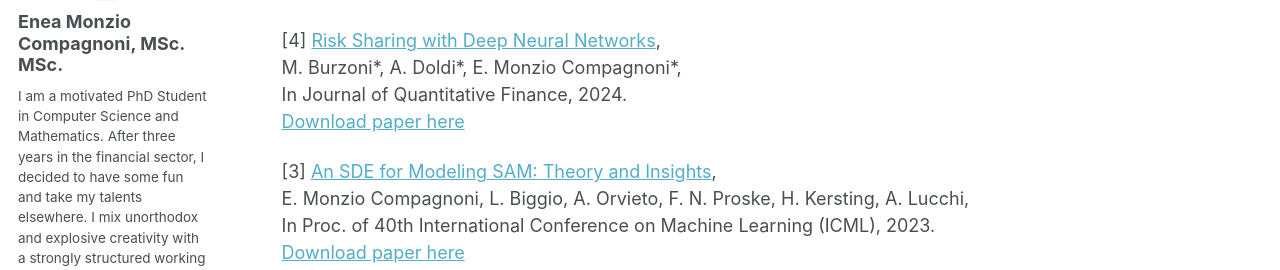
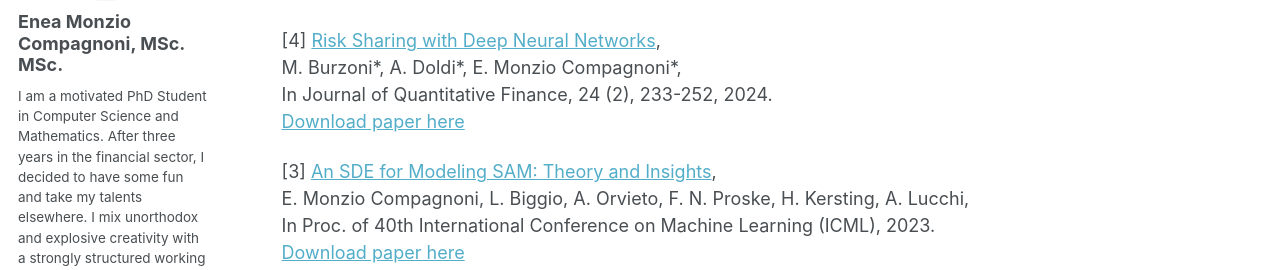
Before and after one commit to eneamc/eneamc.github.io, a Jekyll site: the page built from _pages/publications.md, in a window 1280 px wide and 1138 px high. Shown: the part 292-562 px from the top of the window. Built offline with Jekyll 4.4.1, drawn with Linux system fonts in a browser that asks for light colours; some web fonts are replaced.

Commit message:
Update publications.md

```diff
--- a/_pages/publications.md
+++ b/_pages/publications.md
@@ -15,7 +15,7 @@ In Proc. of International Conference on Artificial Intelligence and Statistics (
 
 [4] [Risk Sharing with Deep Neural Networks](https://doi.org/10.1080/14697688.2024.2307493),\
 M. Burzoni\*, A. Doldi\*, E. Monzio Compagnoni\*,\
-In Journal of Quantitative Finance, 2024.\
+In Journal of Quantitative Finance, 24 (2), 233-252, 2024. \
 [Download paper here](http://eneamc.github.io/files/RiskSharing.pdf)
 
 [3] [An SDE for Modeling SAM: Theory and Insights](https://proceedings.mlr.press/v202/monzio-compagnoni23a.html),\
```
